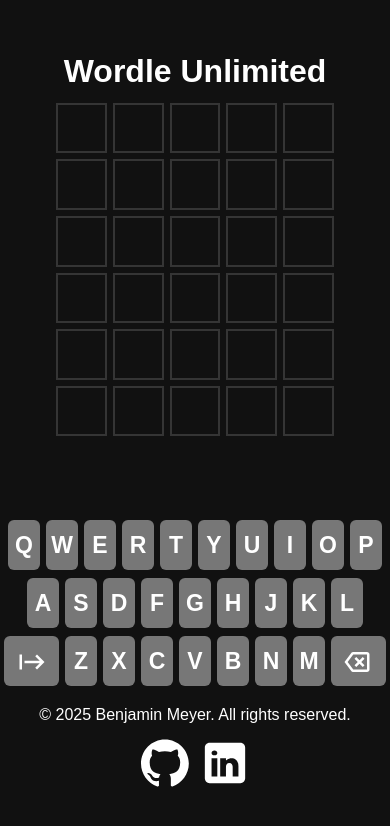
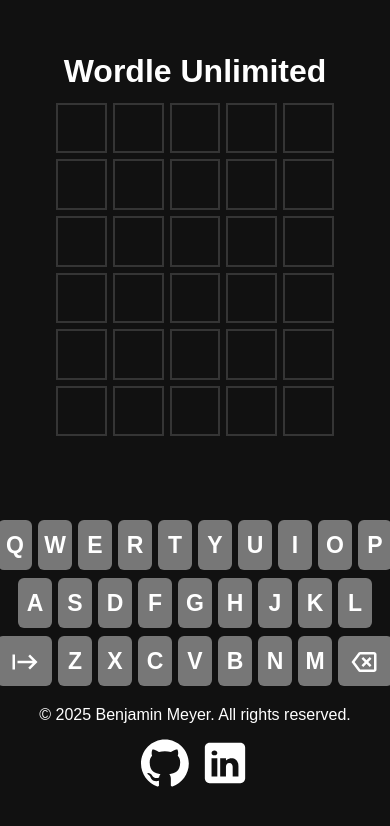
Before and after one commit to Benjamin-Meyer-Dev/Wordle, a React (Create React App) app: page / in a window 390 px wide. Shown: the top 826 px of the page. Built offline with nearby package versions, Linux system fonts and the light colour scheme.

Commit message:
Mobile tweaks

```diff
--- a/src/CSS/Styles.css
+++ b/src/CSS/Styles.css
@@ -379,9 +379,10 @@
 
 /*=============================================================================*/
 
+/*Mobile items*/
 @media (max-width: 600px) {
     .key {
-        width: clamp(32px, min(7vw, 5vh), 38px);
+        width: clamp(34px, min(7vw, 5vh), 38px);
     }
 
     .wide-key {
```
